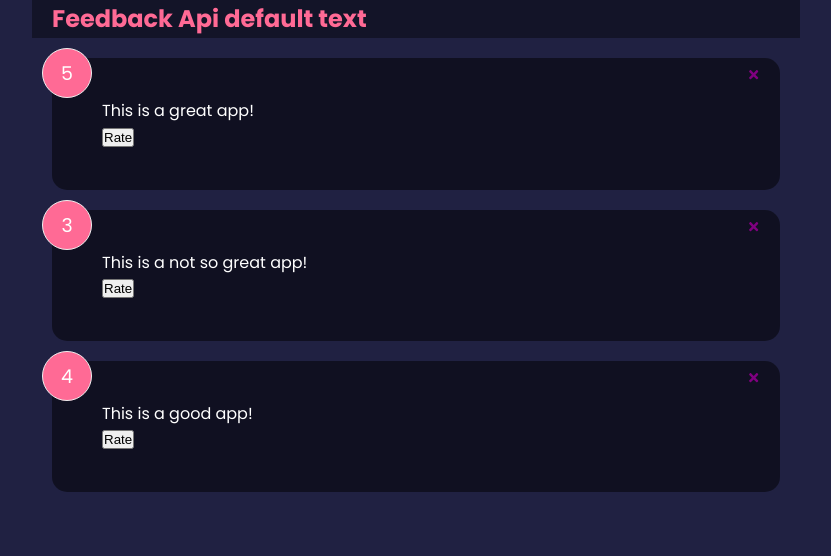
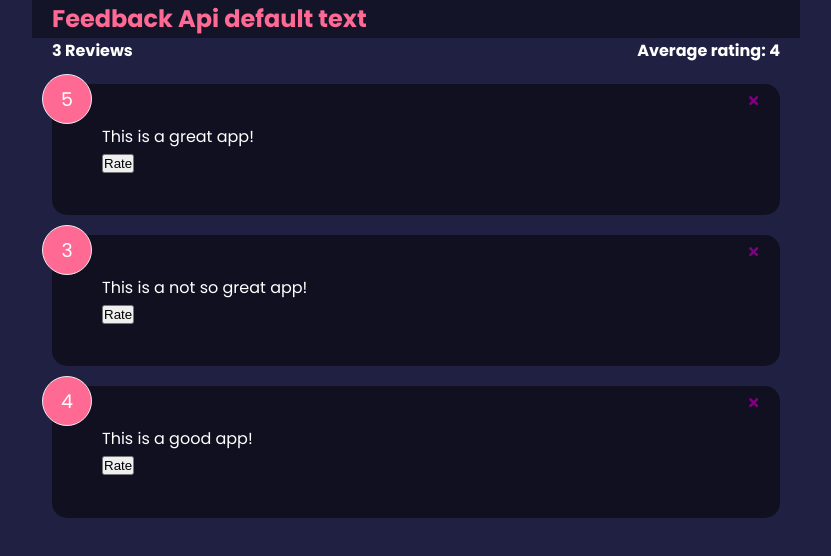
Before and after one commit to Gokhan-Unal/feedback-app, a React (Create React App) app: page / in a window 1280 px wide. Shown: the top 556 px of the page, without its empty margins (224-1055 px from the left). Built offline with nearby package versions, Linux system fonts and the light colour scheme.

Commit message:
add FeedbackStats

```diff
--- a/src/App.js
+++ b/src/App.js
@@ -1,6 +1,7 @@
 import React, { useState } from 'react';
 import FeedbackItem from './components/FeedbackItem';
 import FeedbackList from './components/FeedbackList';
+import FeedbackStats from './components/FeedbackStats';
 import Header from './components/Header';
 import { FeedbackData } from './data/FeedbackData';
 
@@ -18,6 +19,7 @@ export default function App() {
     <div>
       <Header />
       <div className='container'>
+        <FeedbackStats feedback={feedback} />
         <FeedbackList feedback={feedback} handleDelete={deleteFeedback} />
       </div>
     </div>
--- /dev/null
+++ b/src/components/FeedbackStats.js
@@ -0,0 +1,15 @@
+import React from 'react';
+
+export default function FeedbackStats({ feedback }) {
+  const averageRating =
+    feedback.reduce((acc, item) => acc + item.rating, 0) / feedback.length;
+  return (
+    <div className='feedback-stats'>
+      <h4>{feedback.length} Reviews</h4>
+      <h4>
+        Average rating:{' '}
+        {feedback.length ? averageRating : 'There is no rating to get average'}
+      </h4>
+    </div>
+  );
+}
```
